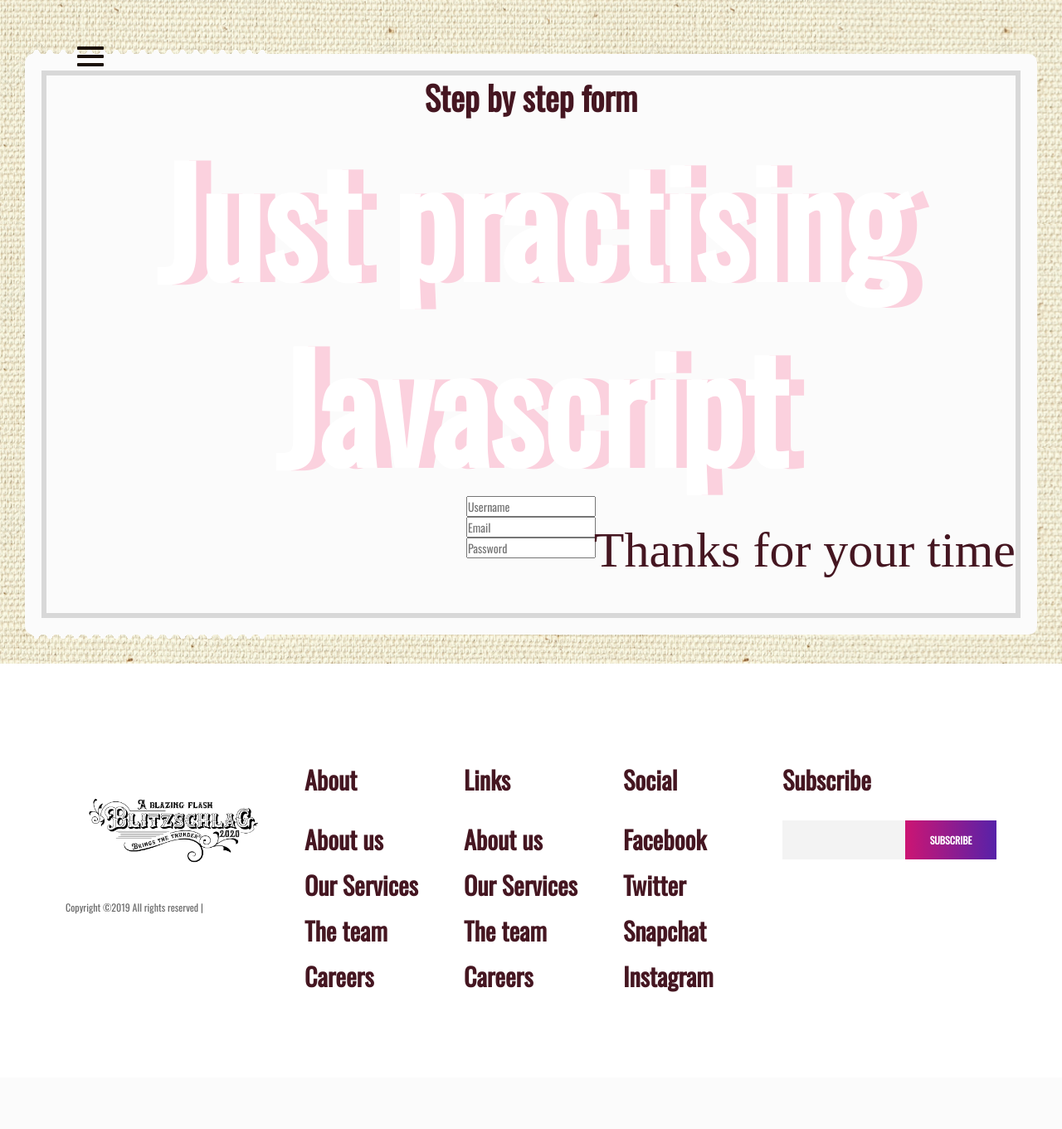
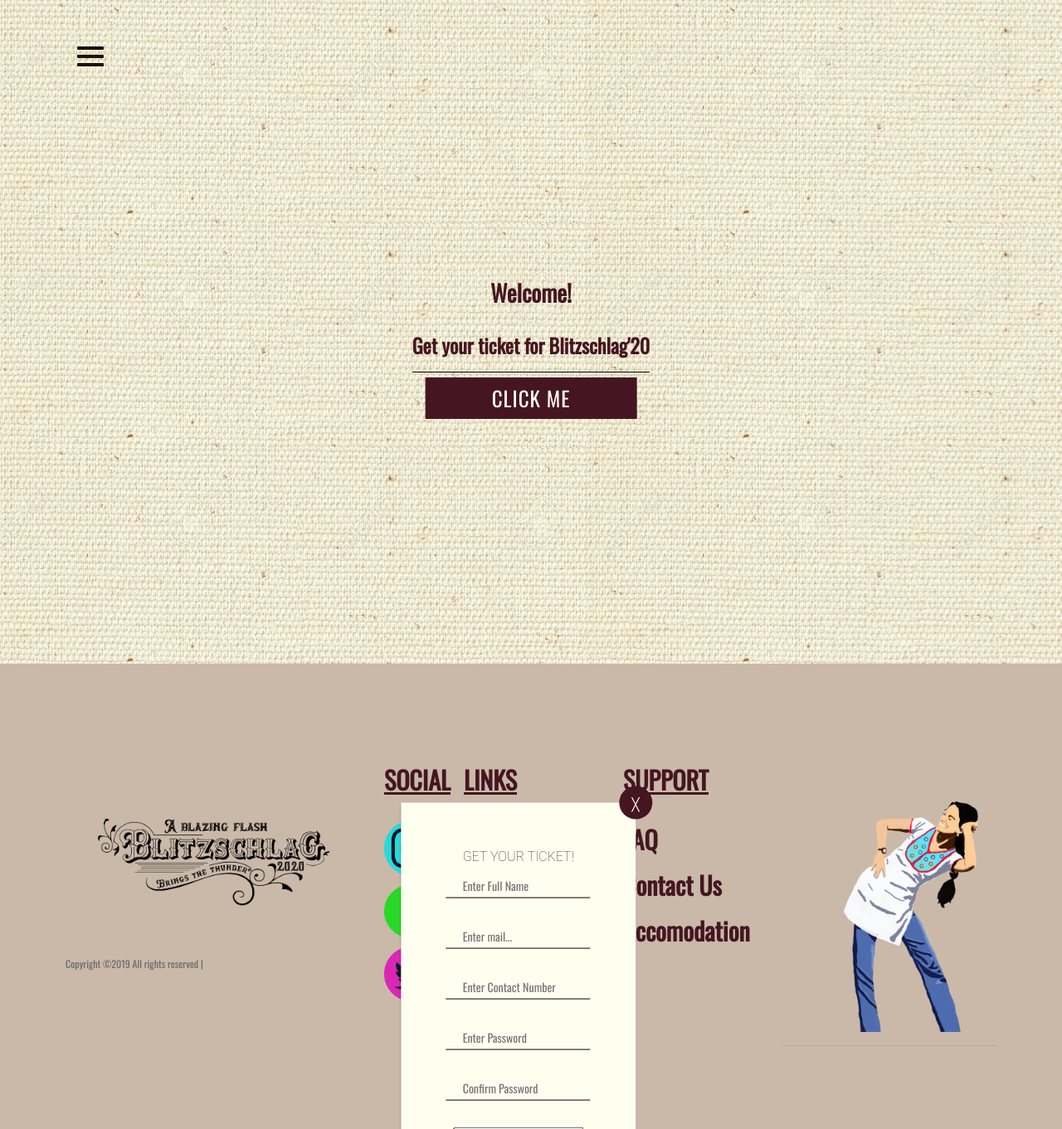
Before and after one commit to sxillocc/blitz-20, a PHP site: page /register.html in a window 1280 px wide. Shown: the whole page at 83% size. Before the commit the page ends 1196 px from the top, so only its background shows below. Run offline with PHP 8.4, Linux system fonts and the light colour scheme; some web fonts are replaced.

Commit message:
dev commit 6

```diff
--- a/register.html
+++ b/register.html
@@ -67,63 +67,105 @@
     <section class="hero-area">
             <div class="single-hero-slide d-flex align-items-center justify-content-center">
                 <div class="hero-slides-content text-center">
-                        <div class="ticket">
-                                <div class="ticket__content">
-                                    <h1>Step by step form</h1>
-                                    <h2>Just practising Javascript</h2>
-                                    <form>
-                                        <ul class="items"></ul>
-                                        <fieldset class="username enable">
-                                            <div class="icon left"><i class="user"></i></div><input type="text" name="username" placeholder="Username" />
-                                            <div class="icon right button"><i class="arrow"></i></div>
-                                        </fieldset>
-                                        <fieldset class="email">
-                                            <div class="icon left"><i class="letter"></i></div><input type="mail" name="email" placeholder="Email" />
-                                            <div class="icon right button"><i class="arrow"></i></div>
-                                        </fieldset>
-                                        <fieldset class="password">
-                                            <div class="icon left"><i class="lock"></i></div><input type="password" name="password" placeholder="Password" />
-                                            <div class="icon right button"><i class="arrow"></i></div>
-                                        </fieldset>
-                                        <fieldset class="thanks">
-                                            <div class="icon left"><i class="heart"></i></div>
-                                            <p>Thanks for your time</p>
-                                            <div class="icon right"><i class="heart"></i></div>
-                                        </fieldset>
-                                    </form>
+                    <h3 class="animated FadeInOut delay-1s">Welcome!</h3> <br>
+                    <h4>Get your ticket for Blitzschlag'20</h4> <hr color="black">
+                    <button type="button" class="main-btn-rect popup-btn" data-popup="popup-reg">Click me</button>
+                    <div id="popup-reg" class="popup">
+                    <center><div class="popup-content">
+                        <div class="event-header">
+                        <h6>Get your Ticket!</h6>
+                        </div>
+                        <form id="send" class="send-form">
+                            <div class="form-group">
+                            <input type="text" placeholder="Enter Full Name" id="name" name="name" required="required">
+                            <label for="name">
+                            </label>
+                            </div>
+                            <div class="form-group">
+                                <input type="email" placeholder="Enter mail..." id="mail" name="mail" required="required">
+                                <label for="mail">
+                                </label>
                                 </div>
-                                </div>
+                            <div class="form-group">
+                            <input type="tel" placeholder="Enter Contact Number" id="phone" name="phone" required="required">
+                            <label for="phone">
+                            </label>
+                            </div>
+                            <div class="form-group">
 
+                                <input type="text" placeholder="Enter Password" id="password" name="password" required="required">
+                            </div>
+                            <div class="form-group">
+                                <input type="text" placeholder="Confirm Password" id="password" name="password" required="required">
+                            </div>
+                            <div class="form-group">
+                                <select class="form-group" name="course">
+                                    <option>-Select Course-</option>
+                                    <option value="B-Tech">B-Tech</option>
+                                    <option value="B-Arch">B-Arch</option>
+                                    <option value="PHD">PHD</option>
+                                    <option value="M-Tech">M-Tech</option>
+                                    <option value="M-Plan">M-Plan</option>
+                                    <option value="OTHER">OTHER</option>
+                                </select>
+                            </div> <br>
+                            <div class="form-group">
+                                <select class="form-group" name="year">
+                                    <option>-Select Year-</option>
+                                    <option value="I Year">I Year</option>
+                                    <option value="II Year">II Year</option>
+                                    <option value="III Year">III Year</option>
+                                    <option value="IV Year">IV Year</option>
+                                    <option value="V Year">V Year</option>
+                            <option value="OTHER">OTHER</option>
+                                </select>
+                            </div> <br>
+                            <div class="form-group">
+                                <input type="text" placeholder="Enter your college" id="college" name="college" required="required">
+                            </div>
+                            <div class="form-group">
+                                <input type="text" placeholder="Enter your collegeID" id="collegeid" name="collegeid" required="required">
+                            </div>
+                            <div class="form-group">
+                                <input type="text" placeholder="Enter City" id="city" name="city" required="required">
+                            </div>
+
+                            <button type="submit" class="main-btn-rect" name="text" value="Send">Book</button>
+                        </form>
+                        <span class="fade-out main-btn-circle">╳</span>
+                    </div></center>
+                    </div>
                     </div>
                    </div>
                    </section>
 
     <!-- ##### Footer Area Start ##### -->
-    <footer class="footer-area section-padding-100-0">
+    <footer style="background: #CAB9A9" class="footer-area section-padding-100-0">
         <div class="container-fluid">
             <div class="row">
 
                 <!-- Footer Widget Area -->
-                <div class="col-12 col-md-6 col-xl-3">
+                <div class="col-12 col-md-6 col-xl-4">
                     <div class="footer-widget-area mb-100">
-                        <a href="#"><img src="img/trblitz.png" alt=""></a>
+                        <a href="https://blitzschlag.org"><img src="img/trblitz.png" alt=""></a>
                         <p class="copywrite-text"><a href="#"><!-- Link back to Colorlib can't be removed. Template is licensed under CC BY 3.0. -->
                             Copyright &copy;<script>document.write(new Date().getFullYear());</script> All rights reserved | </p>
                     </div>
                 </div>
 
                 <!-- Footer Widget Area -->
-                <div class="col-12 col-sm-4 col-xl-2">
+                <div class="col-12 col-sm-4 col-xl-1">
                     <div class="footer-widget-area mb-100">
                         <div class="widget-title">
-                            <h4>About</h4>
+                            <h4><strong><u>SOCIAL</u></strong></h4>
                         </div>
                         <nav>
                             <ul class="footer-nav">
-                                <li><a href="#">About us</a></li>
-                                <li><a href="#">Our Services</a></li>
-                                <li><a href="#">The team</a></li>
-                                <li><a href="#">Careers</a></li>
+                                <li><a href="https://Instagram.com/Blitzmnit/"><img src="./img/ig.png"></a></li>
+                                <li> <a href="https://Instagram.com/Blitzmnit/"><img src="./img/fb.png"></a></li>
+                                    <li><a href="https://Instagram.com/Blitzmnit/"><img src="./img/twitter.png"></a></li>
+                                </ul>
+
                             </ul>
                         </nav>
                     </div>
@@ -133,15 +175,13 @@
                 <div class="col-12 col-sm-4 col-xl-2">
                     <div class="footer-widget-area mb-100">
                         <div class="widget-title">
-                            <h4>Links</h4>
+                            <h4><strong><u>LINKS</u></strong></h4>
                         </div>
                         <nav>
                             <ul class="footer-nav">
-                                <li><a href="#">About us</a></li>
-                                <li><a href="#">Our Services</a></li>
-                                <li><a href="#">The team</a></li>
-                                <li><a href="#">Careers</a></li>
-                            </ul>
+                                <li><a>Register</a></li>
+                                <li><a>Events</a></li>
+                                <li><a>Pronites</a></li>
                         </nav>
                     </div>
                 </div>
@@ -150,31 +190,28 @@
                 <div class="col-12 col-sm-4 col-xl-2">
                     <div class="footer-widget-area mb-100">
                         <div class="widget-title">
-                            <h4>Social</h4>
+                            <h4><strong><u>SUPPORT</u></strong></h4>
                         </div>
                         <nav>
                             <ul class="footer-nav">
-                                <li><a href="#">Facebook</a></li>
-                                <li><a href="#">Twitter</a></li>
-                                <li><a href="#">Snapchat</a></li>
-                                <li><a href="#">Instagram</a></li>
+                                    <li><a>FAQ</a></li>
+                                    <li><a>Contact Us</a></li>
+                                    <li><a>Accomodation</a></li>
                             </ul>
                         </nav>
                     </div>
                 </div>
 
                 <!-- Footer Widget Area -->
+                <!-- Footer Widget Area -->
                 <div class="col-12 col-md-6 col-xl-3">
-                    <div class="footer-widget-area mb-100">
-                        <div class="widget-title">
-                            <h4>Subscribe</h4>
+                        <div class="footer-widget-area mb-100">
+                            <div class="widget-title">
+                                <img src="./img/queen.jpg">
+                                <hr>
+                            </div>
                         </div>
-                        <form action="#" method="post" class="subscribe-form">
-                            <input type="email" name="subscribe-email" id="subscribeemail">
-                            <button type="submit">subscribe</button>
-                        </form>
                     </div>
-                </div>
 
             </div>
         </div>
@@ -226,7 +263,7 @@
             }
         })
         </script>
-
+        <script src="registration.js"></script>
 </body>
 
 </html>
--- a/registration.css
+++ b/registration.css
@@ -1,52 +1,277 @@
 @import url('https://fonts.googleapis.com/css?family=Oswald&display=swap');
-.register{
-    font-size: 1.5em;
-}
-.ticket {
-    position: relative;
-    box-sizing: border-box;
-    width: auto;
-    height: auto;
-    margin: 30px auto 0;
-    padding: 20px;
-    border-radius: 10px;
-    background: #fbfbfb;
-    /* box-shadow: 2px 2px 15px 0px #ab9b0d; */
-}
-.ticket:before, .ticket:after {
-    content: '';
-    position: absolute;
-    left: 5px;
-    height: 6px;
-    width: 290px;
-}
-.ticket:before {
-    top: -5px;
-    background: radial-gradient(circle, transparent, transparent 50%, #fbfbfb 50%, #fbfbfb 100%) -7px -8px / 16px 16px repeat-x;
-}
-.ticket:after {
-    bottom: -5px;
-    background: radial-gradient(circle, transparent, transparent 50%, #fbfbfb 50%, #fbfbfb 100%) -7px -2px / 16px 16px repeat-x;
-}
-.ticket__content {
-    box-sizing: border-box;
-    height: 100%;
-    width: 100%;
-    border: 6px solid #d8d8d8;
-}
-.ticket_write {
-    width: 10px;
-    font-family: 'Oswald', sans-serif;
-    font-size: 1em;
-    font-weight: 900;
-    text-transform: uppercase;
-    color: #c6dede;
-    transform: translate(-25px, 25px) rotate(-55deg);
+
+
+button {
+text-decoration: none;
+border: none;
 }
 
+.popup-btn{
+    position: absolute!important;
+    top: 60%;
+    left: 50%;
+    transform: translate(-50%,-50%);
+}
+.main-btn-rect,
+.main-btn-circle{
+    position: relative;
+    margin: 0;
+    font-family: 'Oswald', sans-serif;
+    color: #FFFFF0;
+    background-color: #451621;
+    text-transform: uppercase;
+    font-size: 25px;
+    letter-spacing: 1px;
+    outline: none;
+    cursor: pointer;
+    z-index: 100;
+}
+.main-btn-rect {
+    padding: 10px 80px;
+    line-height: 30px;
+}
+.main-btn-rect:before,
+.main-btn-rect:after{
+position: absolute;
+content: '';
+top:0;
+width: 0%;
+height: 100%;
+background-color: rgba(255, 255, 240, 0.2);
+-webkit-transition: width 0.3s;
+-o-transition: width 0.3s;
+transition: width 0.3s;
+}
+.main-btn-rect:before {
+left: 0;
+}
+.main-btn-rect:after {
+right: 0;
+}
+.main-btn-rect:hover:before,
+.main-btn-rect:hover:after{
+width: 50%;
+}
+.main-btn-circle{
+    height: 40px;
+    width: 40px;
+    -webkit-border-radius: 50%;
+    border-radius: 100%;
+    line-height: 40px;
+-webkit-transition: box-shadow 0.3s;
+-o-transition: box-shadow 0.3s;
+transition: box-shadow 0.3s;
+}
+.main-btn-circle:hover{
+-webkit-box-shadow: inset 2px 1px 0px 20px rgba(255, 255, 240, 0.2);
+-moz-box-shadow: inset 2px 1px 0px 20px rgba(255, 255, 240, 0.2);
+box-shadow: inset 2px 1px 0px 20px rgba(255, 255, 240, 0.2);
+}
+.popup{
+position: fixed;
+    top: 100%;
+width: 100%;
+height: 100%;
+z-index: 10001;
+}
+.popup.active{
+top:0;
+/* margin-left: 50%; */
+}
+.popup .main-btn-rect{
+padding: 10px 100px;
+}
+.popup .popup-content{
+position: absolute;
+top: 50%;
+left: 10%;
+max-height: auto;
+min-width: auto;
+margin-top: 150px;
+padding: 45px;
+background-color: #FFFFF0;
+/* color: #070000; */
+-webkit-box-shadow: 0 1px 3px rgba(0,0,0,0.12), 0 1px 2px rgba(0,0,0,0.24);
+box-shadow: 0 1px 3px rgba(0,0,0,0.12), 0 1px 2px rgba(0,0,0,0.24);
+-ms-transform: translateX(-50%) translateY(-50%);
+transform: translateX(-50%) translateY(-50%);
+-webkit-transform: translateX(-50%) translateY(-50%);
+-moz-transform: translateX(-50%) translateY(-50%);
+-o-transform: translateX(-50%) translateY(-50%);
+transition: margin .6s;
+-webkit-transition: margin .6s;
+-moz-transition: margin .6s;
+-o-transition: margin .6s;
+}
 @media(max-width:767px){
-    .ticket{
-        margin-top: 700px;
-        height: auto;
+    .popup .popup-content{
+        margin-left: 25%;
     }
 }
+.popup.active .popup-content{
+margin-top: 100px;
+}
+.popup-content h6{
+display: table;
+font-size: 16px;
+text-align: center;
+margin: 10px auto;
+font-family: 'Roboto',sans-serif;
+text-transform: uppercase;
+font-weight: 100;
+}
+.form-group{
+    position: relative;
+    width: 90%;
+    margin: 0px auto;
+}
+form#send input, form#send textarea{
+    position: relative;
+    margin-bottom: 32px;
+    width: 100%;
+    height: 29px;
+    font-family: 'Oswald', sans-serif;
+    text-indent: 20px;
+background-color: transparent;
+    outline: 0;
+    border: none;
+    border-bottom: 1px solid #070000;
+    -webkit-transition: border 0.6s;
+    -o-transition: border 0.6s;
+    transition: border 0.6s;
+}
+form#send input:focus,
+form#send textarea:focus{
+    border-bottom: 1px solid rgb(63, 173, 168);
+}
+form#send label{
+    position: absolute;
+    top: 0;
+    line-height: 28px;
+    -webkit-transition: color .5s;
+    -o-transition: color .5s;
+    transition: color .5s;
+}
+form#send input:focus + label,
+form#send textarea:focus + label{
+color: rgb(63, 173, 168);
+}
+form#send .txt{
+    line-height: 22px;
+    left: 2px;
+}
+form#send .main-btn-rect {
+    position: relative;
+    display: block;
+    padding: 12px 80px;
+    margin: 0px auto;
+    font-size: 14px;
+}
+form#send .main-btn-rect i {
+    margin-right: 5px;
+}
+.popup .fade-out{
+position: absolute;
+top: -20px;
+right: -20px;
+text-align: center;
+font-size: 15px;
+}
+.share-wrap{
+    position: absolute;
+display: inline-table;
+    top: 67%;
+    left: 50%;
+    transform: translate(-50%, -50%);
+padding: 15px;
+text-align: center;
+}
+.share-btn{
+color: #FFFFF0;
+padding: 7px 25px;
+text-decoration: none;
+cursor: pointer;
+font-weight: 100;
+font-size: 14px;
+font-family:'Lobster', sans-serif;
+background-color: rgba(63, 173, 168, .8);
+text-transform: uppercase;
+border-radius: 5px;
+transition: background-color .5s;
+-webkit-transition: background-color .5s;
+-moz-transition: background-color .5s;
+-o-transition: background-color .5s;
+}
+.share-btn:hover{
+color: #FFFFF0;
+text-decoration: none;
+background-color: rgba(63, 173, 168, 1.0);
+}
+
+.resp-sharing-button__link,
+.resp-sharing-button__icon {
+display: inline-block
+}
+.resp-sharing-button__link {
+text-decoration: none;
+color: #fff;
+margin: 2px;
+}
+.resp-sharing-button {
+border-radius: 5px;
+transition: 25ms ease-out;
+padding: 6px 9px;
+transition: background-color .5s;
+-webkit-transition: background-color .5s;
+-moz-transition: background-color .5s;
+-o-transition: background-color .5s;
+}
+.resp-sharing-button__icon svg {
+width: 1em;
+height: 1em;
+margin-right: 0.4em;
+vertical-align: top
+}
+.resp-sharing-button--small svg {
+margin: 0;
+vertical-align: middle
+}
+.resp-sharing-button__icon,
+.resp-sharing-button__icon--solid,
+.resp-sharing-button__icon--solidcircle {
+fill: #fff;
+stroke: none
+}
+.resp-sharing-button--facebook {
+background-color: #3b5998;
+border-color: #3b5998;
+}
+.resp-sharing-button--facebook:hover,
+.resp-sharing-button--facebook:active {
+background-color: #2d4373;
+border-color: #2d4373;
+}
+.resp-sharing-button--twitter {
+background-color: #55acee;
+border-color: #55acee;
+}
+.resp-sharing-button--twitter:hover,
+.resp-sharing-button--twitter:active {
+background-color: #2795e9;
+border-color: #2795e9;
+}
+.resp-sharing-button--linkedin {
+background-color: #0077b5;
+border-color: #0077b5;
+}
+.resp-sharing-button--linkedin:hover,
+.resp-sharing-button--linkedin:active {
+background-color: #046293;
+border-color: #046293;
+}
+@media only screen and (max-width: 768px){
+h1 {font-size: 25px;}
+h2 {font-size: 14px;}
+form#send .main-btn-rect {padding: 7px 60px; font-size: 14px;}
+.popup-btn{padding: 7px 60px; font-size: 14px;}
+}
```
Also changed, not shown: registration.js (added, +13 -0 lines).
